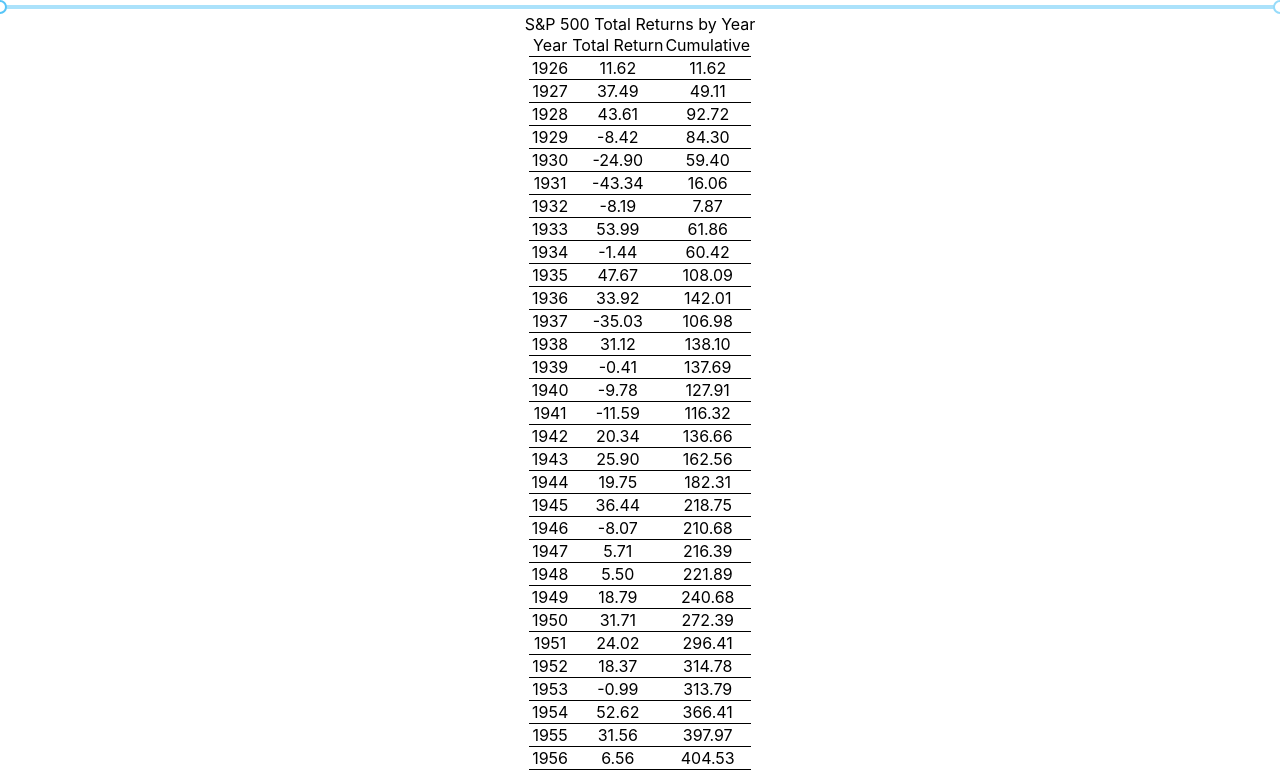
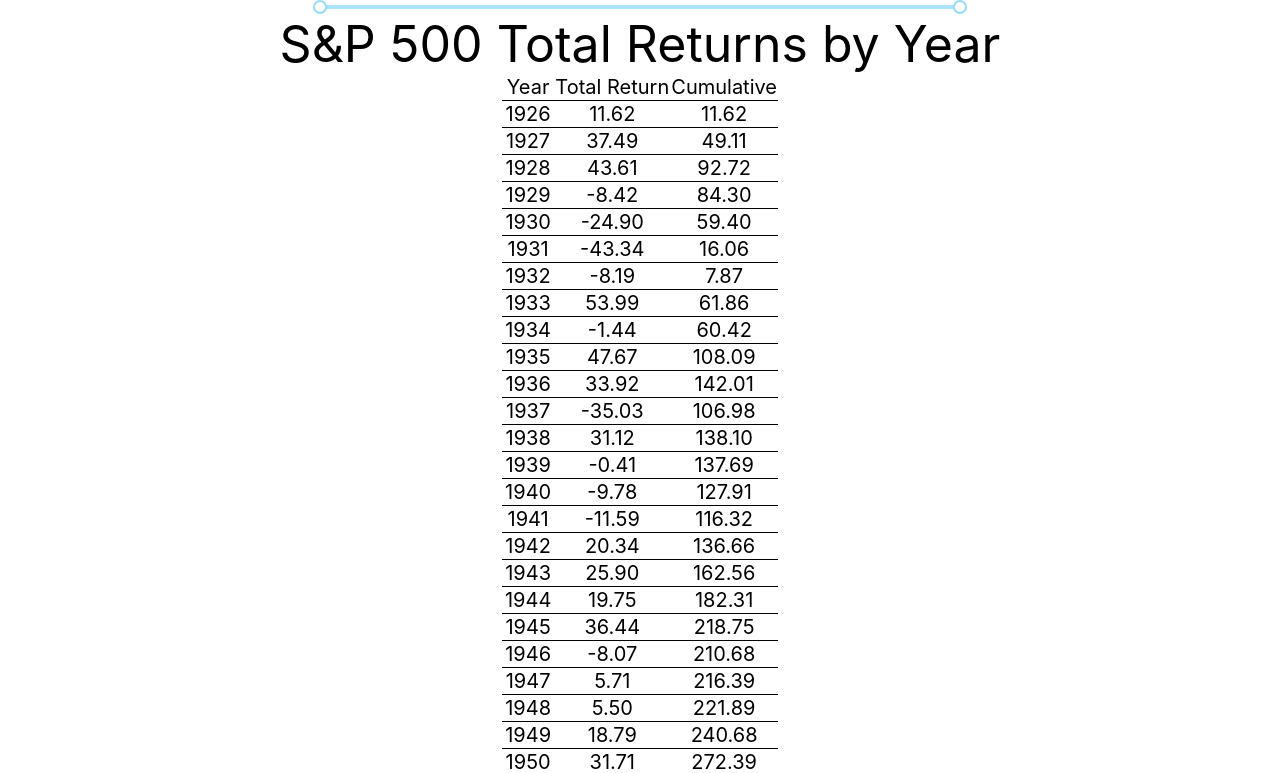
Before and after one commit to kevinfergus/spdynamictable, a React (Create React App) app: page / in a window 1280 px wide. Shown: the top 773 px of the page. Built offline with nearby package versions, Linux system fonts and the light colour scheme.

Commit message:
range position is dynamic

```diff
--- a/src/App.css
+++ b/src/App.css
@@ -1,5 +1,8 @@
 .App {
+	display: flex;
+	flex-direction: column;
 	text-align: center;
+	justify-content: center;
 }
 
 .App-logo {
--- a/src/App.js
+++ b/src/App.js
@@ -1,4 +1,4 @@
-import React, { useState } from 'react';
+import React, { useState, useEffect } from 'react';
 import logo from './logo.svg';
 import './App.css';
 import Slider, { Range } from 'rc-slider';
@@ -6,10 +6,17 @@
 import returns from './returns';
 function App() {
 	const [ range, setRange ] = useState([ 1926, 2020 ]);
+	const [ rangePositon, setRangePosition ] = useState(window.innerWidth / 4);
 
 	function changeRange(e) {
 		setRange(e);
 	}
+	useEffect(() => {
+		function handleResize() {
+			setRangePosition(window.innerWidth / 4);
+		}
+		window.addEventListener('resize', handleResize);
+	});
 
 	const returnsRange = returns.slice(range[0] - 1926, range[1] - 1926 + 1);
 	returnsRange.map(function(entry, i) {
@@ -22,14 +29,16 @@
 	return (
 		<div className="App">
 			<Range
+				style={{ maxWidth: window.innerWidth / 2, left: rangePositon }}
 				min={1926}
 				max={2020}
 				defaultValue={[ 1926, 2020 ]}
 				allowCross={false}
 				onChange={(e) => changeRange(e)}
 			/>
-			S&P 500 Total Returns by Year
-			<table className="table">
+			<div style={{ fontSize: 50 }}>S&P 500 Total Returns by Year</div>
+
+			<table className="table" style={{ fontSize: 20 }}>
 				<div>
 					<tr>
 						<td>Year</td> <td>Total Return</td> <td>Cumulative</td>
```
